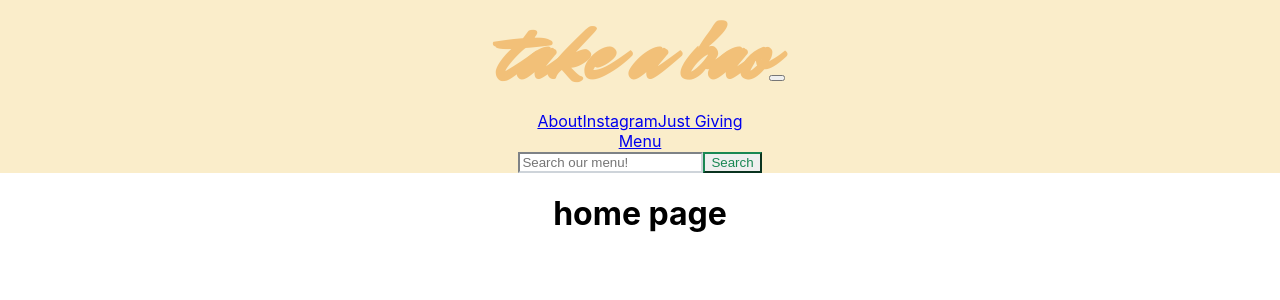
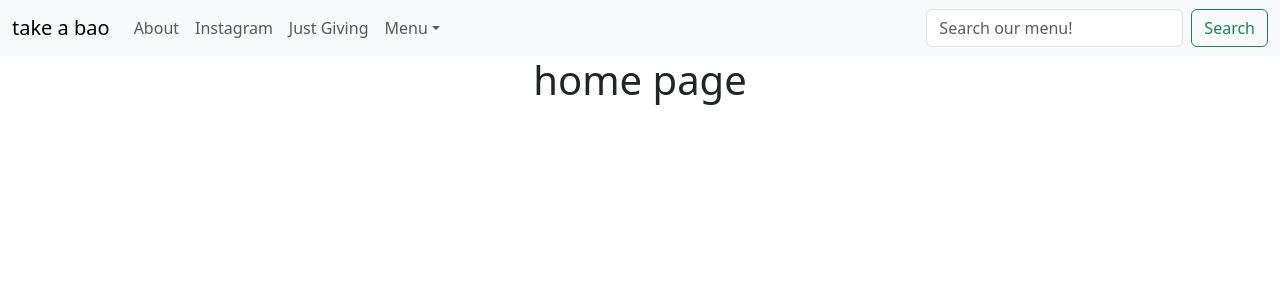
Before and after one commit to rtasalem/take-a-bao-shop-menu, a React (Create React App) app in the folder take-a-bao-frontend/: page / in a window 1280 px wide. Shown: the top 300 px of the page. Built offline with nearby package versions, Linux system fonts and the light colour scheme.

Commit message:
imported bootstrap styling to fully implement bootstrap within react

```diff
--- a/take-a-bao-frontend/package.json
+++ b/take-a-bao-frontend/package.json
@@ -7,6 +7,8 @@
     "@testing-library/react": "^13.4.0",
     "@testing-library/user-event": "^13.5.0",
     "axios": "^1.4.0",
+    "bootstrap": "^5.3.1",
+    "popper.js": "^1.16.1",
     "react": "^18.2.0",
     "react-bootstrap": "^2.8.0",
     "react-dom": "^18.2.0",
--- a/take-a-bao-frontend/src/components/Header.jsx
+++ b/take-a-bao-frontend/src/components/Header.jsx
@@ -4,7 +4,7 @@ import Form from "react-bootstrap/Form";
 import Nav from "react-bootstrap/Nav";
 import Navbar from "react-bootstrap/Navbar";
 import NavDropdown from "react-bootstrap/NavDropdown";
-import "../styles/Header.css";
+import "bootstrap/dist/css/bootstrap.min.css";
 
 const Header = () => {
   return (
--- a/take-a-bao-frontend/src/styles/Header.css
+++ /dev/null
@@ -1,66 +0,0 @@
-/* header.css */
-
-/* colour palette: sourced from coolors.co (https://coolors.co/fe5d26-f2c078-faedca-c1dbb3-7ebc89) */
-:root {
-    --dutchwhite: #FAEDCA;
-    --earthyellow: #F2C078;
-    --giantsorange: #FE5D26;
-    --teagreen: #C1DBB3;
-    --emerald: #7EBC89;
-}
-
-/* styling for the navbar */
-.bg-body-tertiary {
-    background-color: var(--dutchwhite);
-}
-
-/* styling for the navbar brand */
-.navbar-brand {
-    font-size: 5rem;
-    font-weight: bold;
-    font-family: 'Mr Dafoe', cursive;
-    color: var(--earthyellow);
-    text-decoration: none;
-}
-
-/* still deciding if this should be kept in */
-/* .navbar-brand:hover {
-    color: var(--giantsorange);
-} */
-
-/* styling for the navbar links */
-.me-auto .my-2.my-lg-0 .nav-link {
-    color: var(--emerald);
-    font-size: 1rem;
-    margin-right: 0.5rem;
-    transition: color 0.3s ease;
-    text-decoration-line: none;
-}
-
-.me-auto .my-2.my-lg-0 .nav-link:hover {
-    color: #0d6efd;
-    /* Blue color on hover */
-}
-
-/* Style the Search Form */
-.form-control {
-    border-color: #ced4da;
-    /* Light gray border color */
-    color: #495057;
-    /* Dark gray text color */
-}
-
-/* Style the Search Button */
-.btn-outline-success {
-    color: #198754;
-    /* Green text color */
-    border-color: #198754;
-    /* Green border color */
-}
-
-.btn-outline-success:hover {
-    background-color: #198754;
-    /* Green background color on hover */
-    color: #fff;
-    /* White text color on hover */
-}
```
Also changed, not shown: 1 other file (tests, documents, lock files or other folders).
